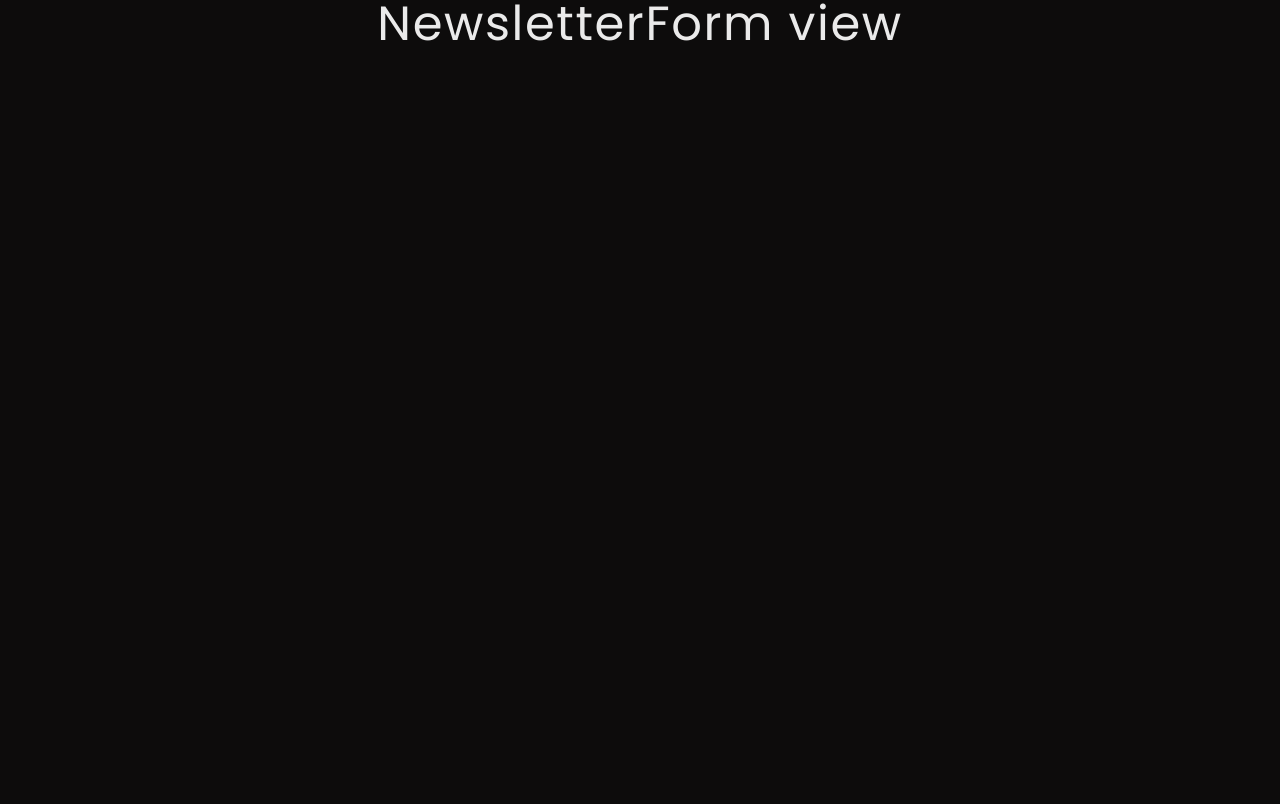
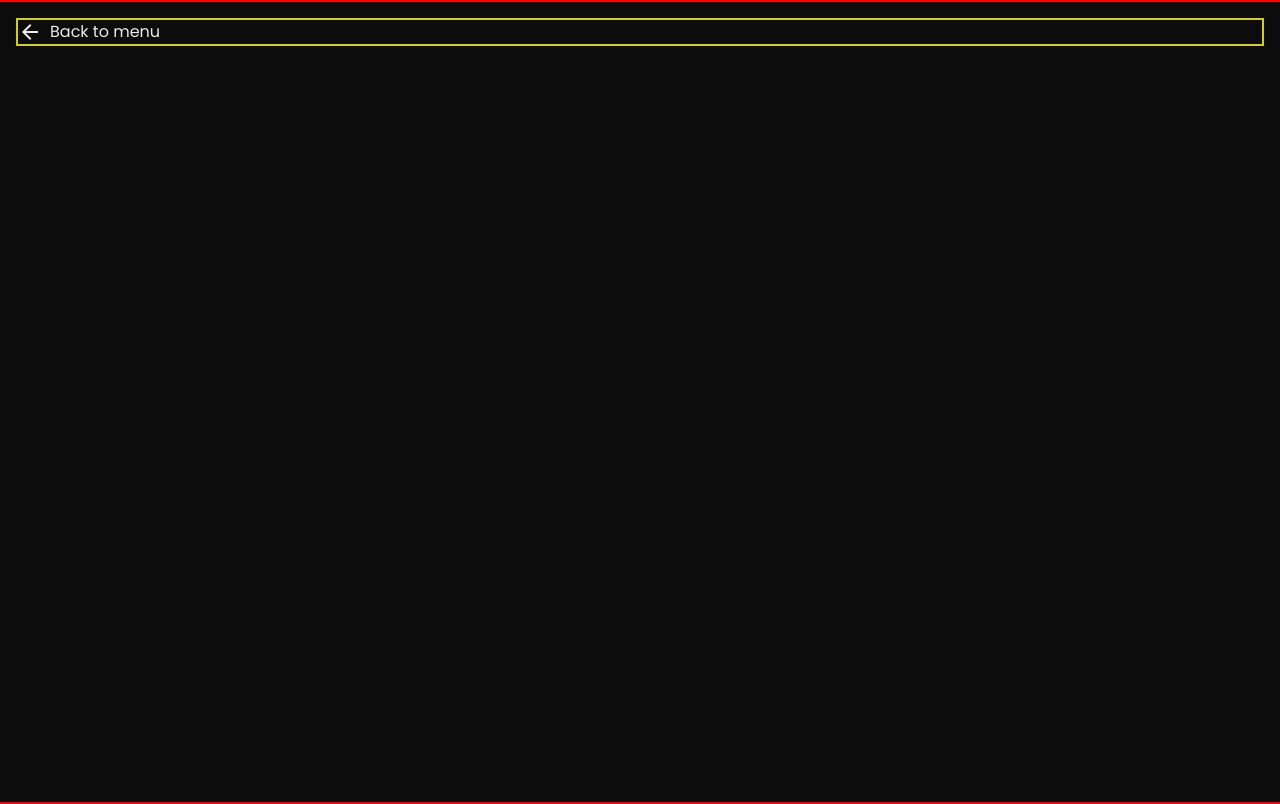
Before and after one commit to Kapson007/frontend-mentor-miniprojects, a Vue app: page /newsletter-form in a window 1280 px wide. Built offline with nearby package versions, Linux system fonts and the light colour scheme.

Commit message:
add navigation back component

```diff
--- a/index.html
+++ b/index.html
@@ -1,9 +1,10 @@
 <!DOCTYPE html>
 <html lang="en">
   <head>
-    <meta charset="UTF-8" />
-    <link rel="icon" type="image/svg+xml" href="/favicon-32x32.png" />
-    <meta name="viewport" content="width=device-width, initial-scale=1.0" />
+      <meta charset="UTF-8" />
+      <link rel="icon" type="image/svg+xml" href="/favicon-32x32.png" />
+      <meta name="viewport" content="width=device-width, initial-scale=1.0" />
+      <link rel="stylesheet" href="https://fonts.googleapis.com/css2?family=Material+Symbols+Outlined:opsz,wght,FILL,GRAD@20..48,100..700,0..1,-50..200" />
       <link rel="preconnect" href="https://fonts.googleapis.com">
       <link rel="preconnect" href="https://fonts.gstatic.com" crossorigin>
     <title>Frontend Mentor Projects</title>
--- a/src/view/NewsletterFormView.vue
+++ b/src/view/NewsletterFormView.vue
@@ -1,9 +1,27 @@
 <template>
     <section class="newsletterFormView">
-        <h1>NewsletterForm view</h1>
+        <div class="newsletterFormView__backNavigation">
+            <span class="material-symbols-outlined">arrow_back</span>
+            Back to menu
+        </div>
     </section>
 </template>
 
 <script lang="ts"></script>
 
-<style scoped lang="scss"></style>
+<style scoped lang="scss">
+    .newsletterFormView {
+        border: 2px solid red;
+        height: 100dvh;
+        width: 100dvw;
+        &__backNavigation {
+            border: 2px solid #d6cc1a;
+            @include flex-position(
+                $justify: flex-start,
+                $align-items: center,
+                $gap: 0.5rem
+            );
+            margin: 1rem 1rem 0 1rem;
+        }
+    }
+</style>
```
